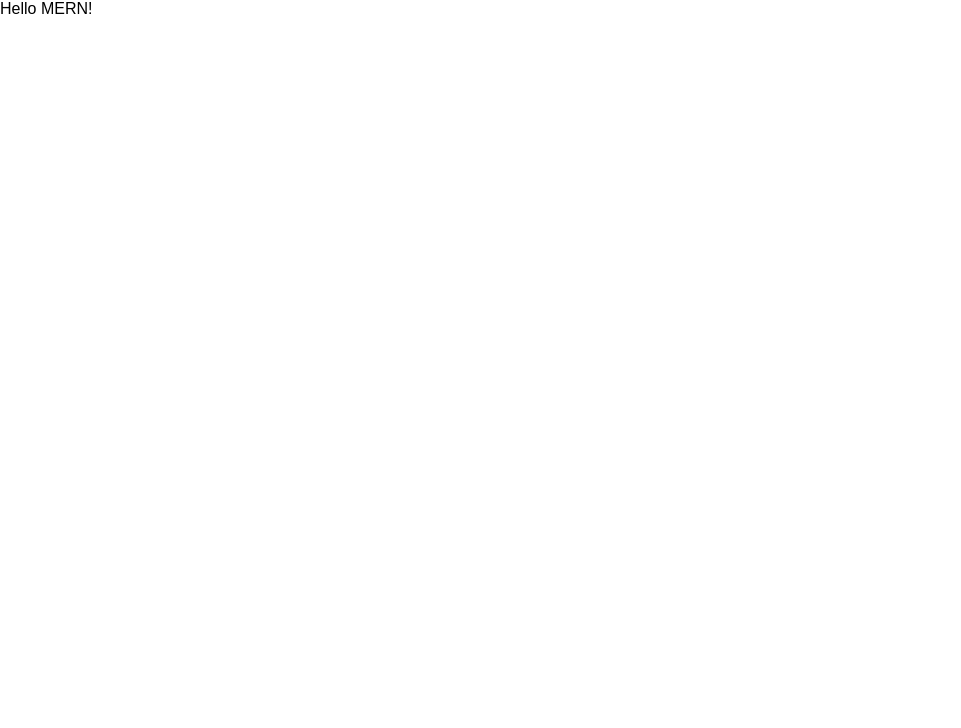
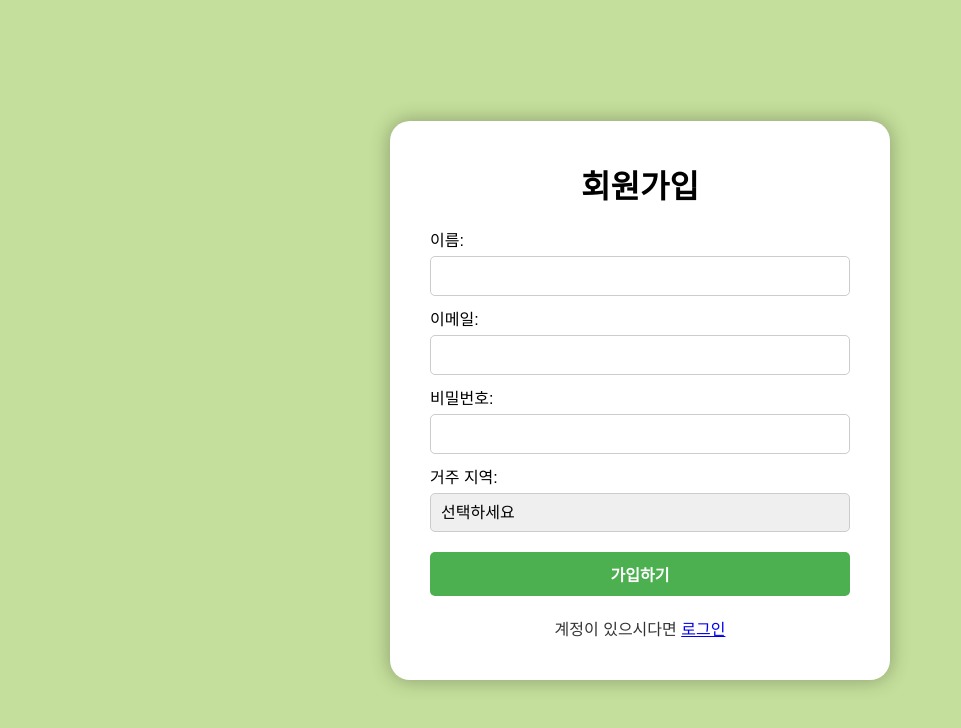
Before and after one commit to shch989/CapstoneDesign_A-Iot_SmartFarm, a React (Create React App) app in the folder client/: page /register in a window 1280 px wide. Shown: the top 728 px of the page, without its empty margins (0-961 px from the left). Built offline with nearby package versions, Linux system fonts and the light colour scheme.

Commit message:
login & register page

```diff
--- a/client/package.json
+++ b/client/package.json
@@ -6,9 +6,12 @@
     "@testing-library/jest-dom": "^5.16.5",
     "@testing-library/react": "^13.4.0",
     "@testing-library/user-event": "^13.5.0",
+    "axios": "^1.3.6",
     "react": "^18.2.0",
     "react-dom": "^18.2.0",
+    "react-router-dom": "^6.10.0",
     "react-scripts": "5.0.1",
+    "styled-components": "^5.3.9",
     "web-vitals": "^2.1.4"
   },
   "scripts": {
--- a/client/src/App.js
+++ b/client/src/App.js
@@ -1,9 +1,54 @@
-import React from 'react'
+import React, { Fragment } from 'react'
+import {
+  BrowserRouter as Router,
+  Routes,
+  Route,
+  useLocation,
+} from 'react-router-dom'
+
+// Components
+import Navbar from './components/Navbar'
+import Footer from './components/Footer'
+// Pages
+import HomePage from './pages/HomePage'
+import LoginPage from './pages/LoginPage'
+import RegisterPage from './pages/RegisterPage'
+
+const Layout = ({ children }) => {
+  // 현재 경로를 가져오기 위해 useLocation hook을 사용.
+  const { pathname } = useLocation()
+
+  // 로그인 페이지와 회원가입 페이지에는 Navbar와 Footer를 제외.
+  if (pathname === '/login' || pathname === '/register') {
+    return <main>{children}</main>
+  }
+
+  return (
+    <Fragment>
+      <Navbar />
+      <main>{children}</main>
+      <Footer />
+    </Fragment>
+  )
+}
+
+const NotFoundPage = () => {
+  return <h1>Page Not Found</h1>
+}
 
 const App = () => {
   return (
-    <div>
-      Hello MERN!
+    <div className="App">
+      <Router>
+        <Layout>
+          <Routes>
+            <Route path="/" element={<HomePage />} />
+            <Route path="/login" element={<LoginPage />} />
+            <Route path="/register" element={<RegisterPage />} />
+            <Route path="*" element={<NotFoundPage />} />
+          </Routes>
+        </Layout>
+      </Router>
     </div>
   )
 }
--- /dev/null
+++ b/client/src/components/Footer.js
@@ -0,0 +1,11 @@
+import React from 'react'
+
+const Footer = () => {
+  return (
+    <div>
+      Footer
+    </div>
+  )
+}
+
+export default Footer
--- /dev/null
+++ b/client/src/components/Navbar.js
@@ -0,0 +1,11 @@
+import React from 'react'
+
+const Navbar = () => {
+  return (
+    <div>
+      Navbar
+    </div>
+  )
+}
+
+export default Navbar
--- /dev/null
+++ b/client/src/components/UI/Input.js
@@ -0,0 +1,66 @@
+import styled from 'styled-components'
+
+const InputWrapper = styled.label`
+  display: block;
+  margin-bottom: 10px;
+`
+
+const InputLabel = styled.span`
+  display: block;
+  margin-bottom: 5px;
+`
+
+const InputField = styled.input`
+  width: 100%;
+  padding: 10px;
+  border-radius: 5px;
+  border: 1px solid #ccc;
+  font-size: 16px;
+  transition: border-color 0.2s ease-in-out;
+
+  &:focus {
+    outline: none;
+    border-color: #4caf50;
+  }
+`
+
+const SelectField = styled.select`
+  width: 100%;
+  padding: 10px;
+  border-radius: 5px;
+  border: 1px solid #ccc;
+  font-size: 16px;
+  transition: border-color 0.2s ease-in-out;
+  appearance: none;
+  &:focus {
+    outline: none;
+    border-color: #4caf50;
+  }
+`
+
+const Input = (props) => {
+  if (props.type === 'select') {
+    return (
+      <InputWrapper>
+        <InputLabel>{props.label}:</InputLabel>
+        <SelectField value={props.value} onChange={props.onChange} required>
+          {props.children}
+        </SelectField>
+      </InputWrapper>
+    )
+  }
+
+  return (
+    <InputWrapper>
+      <InputLabel>{props.label}:</InputLabel>
+      <InputField
+        type={props.type}
+        value={props.value}
+        onChange={props.onChange}
+        required
+      />
+    </InputWrapper>
+  )
+}
+
+export default Input
--- /dev/null
+++ b/client/src/pages/HomePage.js
@@ -0,0 +1,11 @@
+import React from 'react'
+
+const HomePage = () => {
+  return (
+    <div>
+      HomePage
+    </div>
+  )
+}
+
+export default HomePage
--- /dev/null
+++ b/client/src/pages/LoginPage.js
@@ -0,0 +1,101 @@
+import React, { useState } from 'react'
+import { Link } from 'react-router-dom'
+import styled from 'styled-components'
+import Input from '../components/UI/Input'
+
+const Wrapper = styled.div`
+  height: 100vh;
+  display: flex;
+  align-items: center;
+  justify-content: center;
+  background-color: #c4df9b;
+`
+
+const FormWrapper = styled.div`
+  flex: 2;
+  max-width: 500px;
+  width: 100%;
+  padding: 40px;
+  background-color: #fff;
+  border-radius: 20px;
+  box-shadow: 0 0 20px rgba(0, 0, 0, 0.3);
+`
+
+const Title = styled.h2`
+  text-align: center;
+  margin: 0;
+  font-size: 32px;
+  font-weight: 700;
+  margin-bottom: 20px;
+`
+
+const Text = styled.span`
+  display: block;
+  margin-top: 20px;
+  text-align: center;
+  color: #333;
+
+  &:hover {
+    color: #4caf50;
+  }
+`
+
+const Button = styled.button`
+  display: block;
+  width: 100%;
+  padding: 10px;
+  margin-top: 20px;
+  border: none;
+  border-radius: 5px;
+  background-color: #4caf50;
+  color: #fff;
+  font-size: 16px;
+  font-weight: 700;
+  cursor: pointer;
+
+  &:hover {
+    background-color: #3e8e41;
+  }
+
+  &:focus {
+    outline: none;
+  }
+`
+
+const LoginPage = () => {
+  const [email, setEmail] = useState('')
+  const [password, setPassword] = useState('')
+
+  const handleSubmit = (event) => {
+    event.preventDefault()
+    console.log(email, password)
+  }
+
+  return (
+    <Wrapper>
+      <FormWrapper>
+        <Title>로그인</Title>
+        <form onSubmit={handleSubmit}>
+          <Input
+            label="이메일"
+            type="email"
+            value={email}
+            onChange={(e) => setEmail(e.target.value)}
+          />
+          <Input
+            label="비밀번호"
+            type="password"
+            value={password}
+            onChange={(e) => setPassword(e.target.value)}
+          />
+          <Button type="submit">가입하기</Button>
+          <Text>
+            계정이 없으시다면 <Link to="/register">회원가입</Link>
+          </Text>
+        </form>
+      </FormWrapper>
+    </Wrapper>
+  )
+}
+
+export default LoginPage
--- /dev/null
+++ b/client/src/pages/RegisterPage.js
@@ -0,0 +1,121 @@
+import React, { useState } from 'react'
+import { Link } from 'react-router-dom'
+import styled from 'styled-components'
+import Input from '../components/UI/Input'
+
+const Wrapper = styled.div`
+  height: 100vh;
+  display: flex;
+  align-items: center;
+  justify-content: center;
+  background-color: #c4df9b;
+`
+
+const FormWrapper = styled.div`
+  max-width: 500px;
+  width: 100%;
+  padding: 40px;
+  background-color: #fff;
+  border-radius: 20px;
+  box-shadow: 0 0 20px rgba(0, 0, 0, 0.3);
+`
+
+const Title = styled.h2`
+  text-align: center;
+  margin: 0;
+  font-size: 32px;
+  font-weight: 700;
+  margin-bottom: 20px;
+`
+
+const Text = styled.span`
+  display: block;
+  margin-top: 20px;
+  text-align: center;
+  color: #333;
+
+  &:hover {
+    color: #4caf50;
+  }
+`
+
+const Button = styled.button`
+  display: block;
+  width: 100%;
+  padding: 10px;
+  margin-top: 20px;
+  border: none;
+  border-radius: 5px;
+  background-color: #4caf50;
+  color: #fff;
+  font-size: 16px;
+  font-weight: 700;
+  cursor: pointer;
+
+  &:hover {
+    background-color: #3e8e41;
+  }
+
+  &:focus {
+    outline: none;
+  }
+`
+
+const RegisterPage = () => {
+  const [name, setName] = useState('')
+  const [email, setEmail] = useState('')
+  const [password, setPassword] = useState('')
+  const [location, setLocation] = useState('')
+
+  const handleSubmit = (event) => {
+    event.preventDefault()
+    console.log(name, email, password, location)
+  }
+
+  return (
+    <Wrapper>
+      <FormWrapper>
+        <Title>회원가입</Title>
+        <form onSubmit={handleSubmit}>
+          <Input
+            label="이름"
+            type="text"
+            value={name}
+            onChange={(e) => setName(e.target.value)}
+          />
+          <Input
+            label="이메일"
+            type="email"
+            value={email}
+            onChange={(e) => setEmail(e.target.value)}
+          />
+          <Input
+            label="비밀번호"
+            type="password"
+            value={password}
+            onChange={(e) => setPassword(e.target.value)}
+          />
+          <Input
+            label="거주 지역"
+            type="select"
+            value={location}
+            onChange={(e) => setLocation(e.target.value)}
+          >
+            <option value="">선택하세요</option>
+            <option value="서울">서울</option>
+            <option value="대구">대구</option>
+            <option value="부산">부산</option>
+            <option value="울산">울산</option>
+            <option value="충북">충북</option>
+          </Input>
+          <Button type="submit">가입하기</Button>
+          <Text>
+            계정이 있으시다면 <Link to="/login">로그인</Link>
+          </Text>
+        </form>
+      </FormWrapper>
+    </Wrapper>
+  )
+}
+
+export default RegisterPage
```
Also changed, not shown: 2 other files (tests, documents, lock files or other folders).
